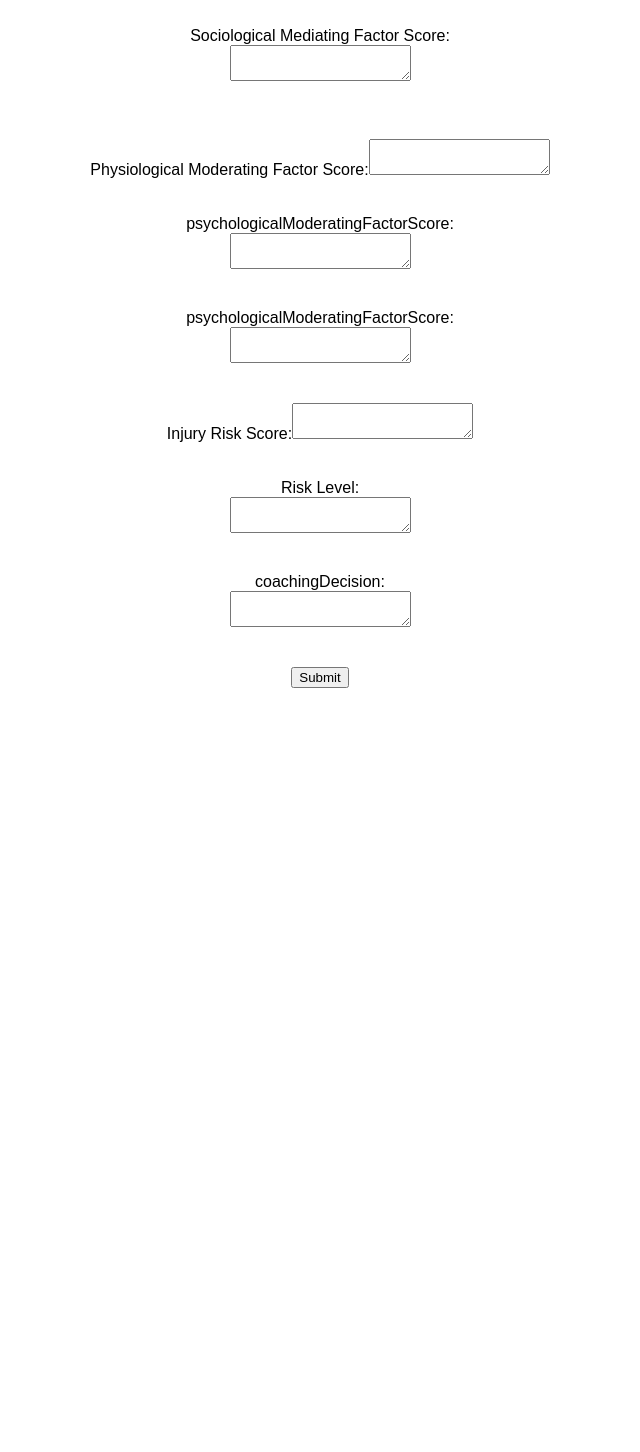
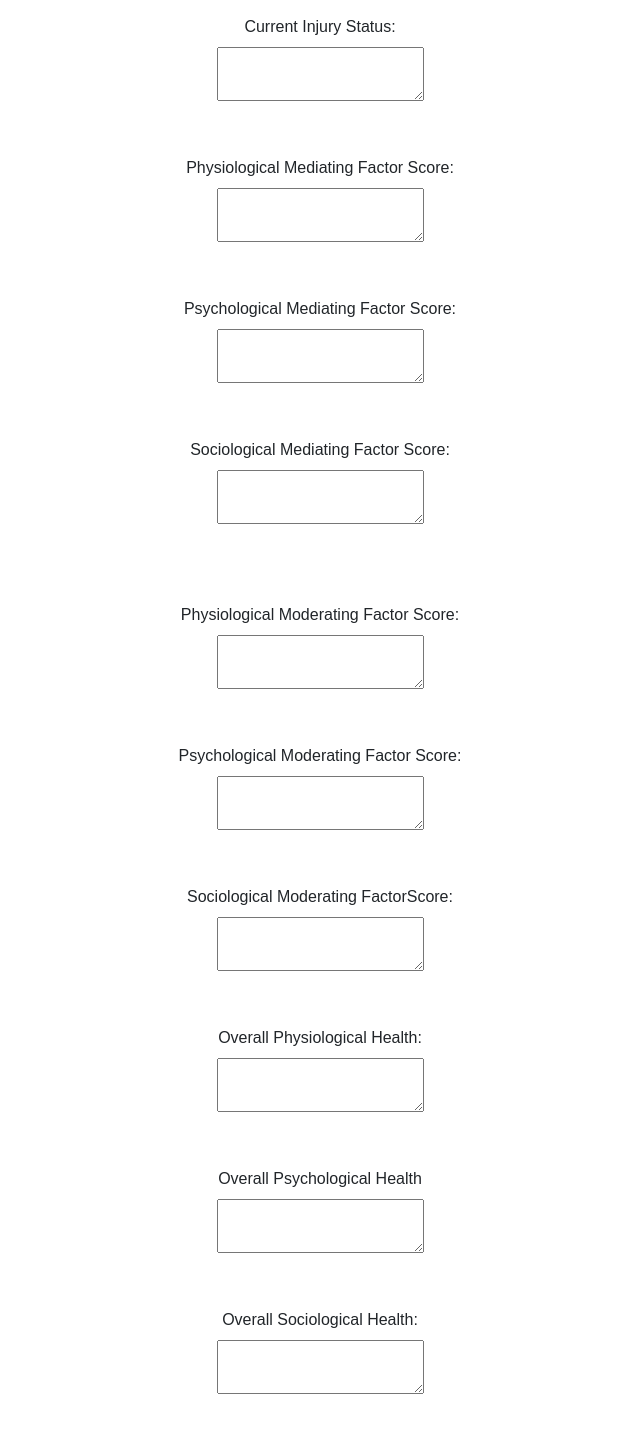
Before and after one commit to StephenAllison/Predictive-Injury-App-Frontend, a React (Create React App) app: page /createNewAthlete in a window 1280 px wide. Shown: the part 800-2252 px from the top of the page, without its empty margins (320-960 px from the left). Before the commit the page ends 1488 px from the top, so only its background shows below. Built offline with nearby package versions, Linux system fonts and the light colour scheme; no server answers.

Commit message:
Catch Up

```diff
--- a/package.json
+++ b/package.json
@@ -4,7 +4,10 @@
   "private": true,
   "dependencies": {
     "axios": "^0.18.0",
+    "bootstrap": "^4.1.3",
     "dotenv": "^6.1.0",
+    "jquery": "^3.3.1",
+    "popper.js": "^1.14.4",
     "query-string": "^6.2.0",
     "react": "^16.5.2",
     "react-dom": "^16.5.2",
--- a/src/components/AddAthlete.js
+++ b/src/components/AddAthlete.js
@@ -7,22 +7,24 @@ class CreateNewAthlete extends Component {
   constructor(props) {
     super(props);
     this.state = {
-      imgPath: "",
-      sport: "",
-      league: "",
-      team: "",
-      name: "",
-      position: "",
-      injuryStatus: "",
-      physicalMediatingFactorScore: "",
-      psychologicalMediatingFactorScore: "",
-      socialMediatingFactorScore: "",
-      physicalModeratingFactorScore: "",
-      psychologicalModeratingFactorScore: "",
-      socialModeratingFactorScore: "",
-      injuryRiskScore: "",
-      medicalNote: "",
-      coachingDecision: ""
+      imgPath: " ",
+      sport: " ",
+      league: " ",
+      team: " ",
+      name: " ",
+      position: " ",
+      physicalMediatingFactorScore: " ",
+      psychologicalMediatingFactorScore: " ",
+      socialMediatingFactorScore: " ",
+      physicalModeratingFactorScore: " ",
+      psychologicalModeratingFactorScore: " ",
+      socialModeratingFactorScore: " ",
+      overallPhysiologicalHealth: " ",
+      overallPPsychologicalHealth: " ",
+      overallSociologicalHealth: " ",
+      injuryRiskScore: " ",
+      medicalNote: " ",
+      coachingDecision: " "
     };
   }
 
@@ -53,6 +55,9 @@ class CreateNewAthlete extends Component {
       physicalModeratingFactorScore,
       psychologicalModeratingFactorScore,
       socialModeratingFactorScore,
+      overallPhysiologicalHealth,
+      overallPsychologicalHealth,
+      overallSociologicalHealth,
       injuryRiskScore,
       medicalNote,
       coachingDecision
@@ -95,6 +100,12 @@ class CreateNewAthlete extends Component {
 
     formData.append("socialModeratingFactorScore", socialModeratingFactorScore);
 
+    formData.append("overallPhysiologicalHealth", overallPhysiologicalHealth);
+
+    formData.append("overallPsychologicalHealth", overallPsychologicalHealth);
+
+    formData.append("overallSociologicalHealth", overallSociologicalHealth);
+
     formData.append("injuryRiskScore", injuryRiskScore);
 
     formData.append("medicalNote", medicalNote);
@@ -105,21 +116,24 @@ class CreateNewAthlete extends Component {
       .post("http://localhost:5000/api/createNewAthlete", formData)
       .then(() => {
         this.setState({
-          imgPath: "",
-          sport: "",
-          league: "",
-          team: "",
-          name: "",
-          position: "",
-          physicalMediatingFactorScore: "",
-          psychologicalMediatingFactorScore: "",
-          socialMediatingFactorScore: "",
-          physicalModeratingFactorScore: "",
-          psychologicalModeratingFactorScore: "",
-          socialModeratingFactorScore: "",
-          injuryRiskScore: "",
-          medicalNote: "",
-          coachingDecision: ""
+          imgPath: " ",
+          sport: " ",
+          league: " ",
+          team: " ",
+          name: " ",
+          position: " ",
+          physicalMediatingFactorScore: " ",
+          psychologicalMediatingFactorScore: " ",
+          socialMediatingFactorScore: " ",
+          physicalModeratingFactorScore: " ",
+          psychologicalModeratingFactorScore: " ",
+          socialModeratingFactorScore: " ",
+          overallPhysiologicalHealth: " ",
+          overallPsychologicalHealth: " ",
+          overallSociologicalHealth: " ",
+          injuryRiskScore: " ",
+          medicalNote: " ",
+          coachingDecision: " "
         });
       })
       .catch(error => console.log(error));
@@ -235,6 +249,7 @@ class CreateNewAthlete extends Component {
           <br />
           <br />
           <label>Physiological Moderating Factor Score:</label>
+          <br />
           <textarea
             name="physicalModeratingFactorScore"
             value={this.state.physicalModeratingFactorScore}
@@ -243,7 +258,7 @@ class CreateNewAthlete extends Component {
           <br />
           <br />
           <br />
-          <label>psychologicalModeratingFactorScore:</label>
+          <label>Psychological Moderating Factor Score:</label>
           <br />
           <textarea
             name="psychologicalModeratingFactorScore"
@@ -253,16 +268,48 @@ class CreateNewAthlete extends Component {
           <br />
           <br />
           <br />
-          <label>psychologicalModeratingFactorScore:</label>
+          <label>Sociological Moderating FactorScore:</label>
           <br />
           <textarea
-            name="psychologicalModeratingFactorScore"
-            value={this.state.psychologicalModeratingFactorScore}
+            name="socialMediatingFactorScore"
+            value={this.state.socialMediatingFactorScore}
             onChange={e => this.handleChange(e)}
           />
-          <br /> <br />
+          <br />
+          <br />
+          <br />
+          <label>Overall Physiological Health:</label>
+          <br />
+          <textarea
+            name="overallPhysiologicalHealth"
+            value={this.state.overallPhysiologicalHealth}
+            onChange={e => this.handleChange(e)}
+          />
+          <br />
+          <br />
+          <br />
+          <label>Overall Psychological Health</label>
+          <br />
+          <textarea
+            name="overallPsychologicalHealth"
+            value={this.state.overallPsychologicalHealth}
+            onChange={e => this.handleChange(e)}
+          />
+          <br />
+          <br />
+          <br />
+          <label>Overall Sociological Health:</label>
+          <br />
+          <textarea
+            name="overallSociologicalHealth"
+            value={this.state.overallSociologicalHealth}
+            onChange={e => this.handleChange(e)}
+          />
+          <br />
+          <br />
           <br />
           <label>Injury Risk Score:</label>
+          <br />
           <textarea
             name="injuryRiskScore"
             value={this.state.injuryRiskScore}
@@ -281,7 +328,7 @@ class CreateNewAthlete extends Component {
           <br />
           <br />
           <br />
-          <label>coachingDecision:</label>
+          <label>Coaching Decision:</label>
           <br />
           <textarea
             name="coachingDecision"
--- a/src/components/AddUser.js
+++ b/src/components/AddUser.js
@@ -87,7 +87,7 @@ class CreateNewUser extends Component {
     return (
       <div>
         <form onSubmit={this.handleFormSubmit}>
-          <label>Image</label>
+          <label>Image:</label>
           <input
             type="file"
             name="imgPath"
--- a/src/components/AthleteList.js
+++ b/src/components/AthleteList.js
@@ -3,6 +3,16 @@
 import React, { Component } from "react";
 import axios from "axios";
 import { Link } from "react-router-dom";
+import {
+  Card,
+  Button,
+  CardImg,
+  CardTitle,
+  CardText,
+  CardDeck,
+  CardSubtitle,
+  CardBody
+} from "reactstrap";
 
 // import AthleteList from "./Athletes";
 
@@ -44,32 +54,33 @@ class AthleteList extends Component {
             {this.state.listOfAthletes &&
               this.state.listOfAthletes.map((athlete, index) => {
                 return (
+                  <CardDeck>
+                    <Card>
                       <div key={athlete._id}>
                         <Link to={`/athletes/${athlete._id}`}>
                           <img src={athlete.imgPath} />
-                      {/* <h4>{athlete.sport}</h4>
-                      <h5>{athlete.league}</h5>
-                      <h5>{athlete.team}</h5> */}
-                      <h5>{athlete.name}</h5>
-                      <h5>{athlete.position}</h5>
-                      <h5>{athlete.currentInjuryStatus}</h5>
-                      <h4>{athlete.physicalMediatingFactorScore}</h4>
-                      <h5>{athlete.psychologicalMediatingFactorScore}</h5>
-                      <h5>{athlete.socialMediatingFactorScore}</h5>
-                      <h5>{athlete.physicalModeratingFactorScore}</h5>
-                      <h5>{athlete.psychologicalModeratingFactorScore}</h5>
-                      <h5>{athlete.socialModeratingFactorScore}</h5>
-                      <h5>{athlete.injuryRiskScore}</h5>
-                      <h5>{athlete.medicalNote}</h5>
-                      <h5>{athlete.coachingDecision}</h5>
+                          <CardBody>
+                            {athlete.currentInjuryStatus}
+                            <CardTitle>{athlete.name}</CardTitle>
+                            <CardSubtitle>{athlete.position}</CardSubtitle>
+                            <CardText>
+                              Medical Note :{athlete.medicalNote}
+                              Coaching Decision:
+                              {athlete.coachingDecision}
+                            </CardText>
+                            <Button>Button</Button>
+                          </CardBody>
                         </Link>
                       </div>
+                    </Card>
+                  </CardDeck>
                 );
               })}
-          </div>
+
             {/* <div>
             <AddAthlete getData={() => this.getAllAthletes()} />
           </div> */}
+          </div>
         </div>
       );
     } else if (this.props.theUser.staffingDivision === "Medical Staff") {
@@ -83,11 +94,11 @@ class AthleteList extends Component {
                   <div key={athlete._id}>
                     <Link to={`/athletes/${athlete._id}`}>
                       <img src={athlete.imgPath} />
-                      <h4>{athlete.sport}</h4>
-                      <h5>{athlete.league}</h5>
+                      {/* <h4>{athlete.sport}</h4>
+                      <h5>{athlete.league}</h5> */}
                       <h5>{athlete.team}</h5>
                       <h5>{athlete.name}</h5>
-                      <h5>{athlete.position}</h5>
+                      {/* <h5>{athlete.position}</h5> */}
                       <h5>{athlete.currentInjuryStatus}</h5>
                       <h4>{athlete.physicalMediatingFactorScore}</h4>
                       <h5>{athlete.psychologicalMediatingFactorScore}</h5>
@@ -95,6 +106,9 @@ class AthleteList extends Component {
                       <h5>{athlete.physicalModeratingFactorScore}</h5>
                       <h5>{athlete.psychologicalModeratingFactorScore}</h5>
                       <h5>{athlete.socialModeratingFactorScore}</h5>
+                      <h5>{athlete.overallPhysiologicalHealth}</h5>
+                      <h5>{athlete.overallPsychologicalHealth}</h5>
+                      <h5>{athlete.overallSociologicalHealth}</h5>
                       <h5>{athlete.injuryRiskScore}</h5>
                       <h5>{athlete.medicalNote}</h5>
                       <h5>{athlete.coachingDecision}</h5>
@@ -117,21 +131,22 @@ class AthleteList extends Component {
                 return (
                   <div key={athlete._id}>
                     <Link to={`/athletes/${athlete._id}`}>
-                      <img src={athlete.imgPath} />
-                      <img src={athlete.imgPath} />
-                      <h4>{athlete.sport}</h4>
+                      {/* <h4>{athlete.sport}</h4>
                       <h5>{athlete.league}</h5>
-                      <h5>{athlete.team}</h5>
+                      <h5>{athlete.team}</h5> */}
                       <h5>{athlete.name}</h5>
                       <h5>{athlete.position}</h5>
                       <h5>{athlete.currentInjuryStatus}</h5>
-                      <h4>{athlete.physicalMediatingFactorScore}</h4>
+                      {/* <h4>{athlete.physicalMediatingFactorScore}</h4>
                       <h5>{athlete.psychologicalMediatingFactorScore}</h5>
                       <h5>{athlete.socialMediatingFactorScore}</h5>
                       <h5>{athlete.physicalModeratingFactorScore}</h5>
                       <h5>{athlete.psychologicalModeratingFactorScore}</h5>
-                      <h5>{athlete.socialModeratingFactorScore}</h5>
-                      <h5>{athlete.injuryRiskScore}</h5>
+                      <h5>{athlete.socialModeratingFactorScore}</h5> */}
+                      {/* <h5>{athlete.overallPhysiologicalHealth}</h5>
+                      <h5>{athlete.overallPsychologicalHealth}</h5>
+                      <h5>{athlete.overallSociologicalHealth}</h5>
+                      <h5>{athlete.injuryRiskScore}</h5> */}
                       <h5>{athlete.medicalNote}</h5>
                       <h5>{athlete.coachingDecision}</h5>
                     </Link>
--- /dev/null
+++ b/src/components/ThemeSwitcher.js
@@ -0,0 +1,76 @@
+import React, { Component } from "react";
+
+class ThemeSwitcher extends Component {
+  state = { theme: null };
+
+  resetTheme = evt => {
+    evt.preventDefault();
+    this.setState({ theme: null });
+  };
+
+  chooseTheme = (theme, evt) => {
+    evt.preventDefault();
+    this.setState({ theme });
+  };
+
+  render() {
+    const { theme } = this.state;
+    const themeClass = theme ? theme.toLowerCase() : "secondary";
+
+    return (
+      <div className="d-flex flex-wrap justify-content-center position-absolute w-100 h-100 align-items-center align-content-center">
+        <span className={`h1 mb-4 w-100 text-center text-${themeClass}`}>
+          {theme || "Default"}
+        </span>
+
+        <div className="btn-group">
+          <button type="button" className={`btn btn-${themeClass} btn-lg`}>
+            {theme || "Choose"} Theme
+          </button>
+
+          <button
+            type="button"
+            className={`btn btn-${themeClass} btn-lg dropdown-toggle dropdown-toggle-split`}
+            data-toggle="dropdown"
+            aria-haspopup="true"
+            aria-expanded="false"
+          >
+            <span className="sr-only">Toggle Theme Dropdown</span>
+          </button>
+
+          <div className="dropdown-menu">
+            <a
+              className="dropdown-item"
+              href="#"
+              onClick={e => this.chooseTheme("Primary", e)}
+            >
+              Primary Theme
+            </a>
+            <a
+              className="dropdown-item"
+              href="#"
+              onClick={e => this.chooseTheme("Danger", e)}
+            >
+              Danger Theme
+            </a>
+            <a
+              class="dropdown-item"
+              href="#"
+              onClick={e => this.chooseTheme("Success", e)}
+            >
+              Success Theme
+            </a>
+
+            <div className="dropdown-divider" />
+
+            <a className="dropdown-item" href="#" onClick={this.resetTheme}>
+              Default Theme
+            </a>
+          </div>
+        </div>
+      </div>
+    );
+  }
+}
+
+export default ThemeSwitcher;
--- a/src/index.js
+++ b/src/index.js
@@ -1,3 +1,7 @@
+import "bootstrap/dist/css/bootstrap.min.css";
+import $ from "jquery";
+import Popper from "popper.js";
+import "bootstrap/dist/js/bootstrap.bundle.min";
 import React from "react";
 import ReactDOM from "react-dom";
 import "./index.css";
```
Also changed, not shown: src/components/AthleteCards.js (added, +78 -0 lines), src/components/AthleteFullDetails.js (+78 -78 lines), 1 other file (tests, documents, lock files or other folders). Lines whose indentation alone changed are shown as unchanged.
